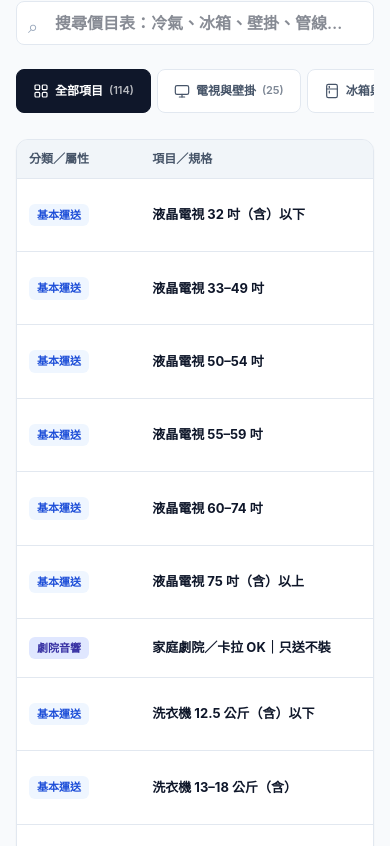
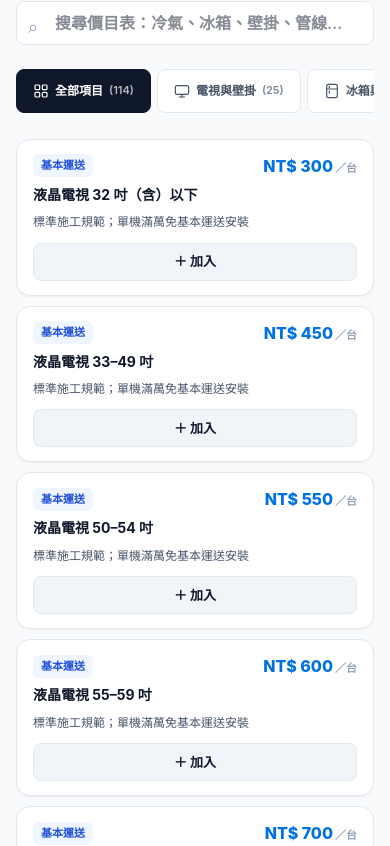
Before and after one commit to lalawgwg99/WGapp, a Next.js app: page / in a window 390 px wide. Shown: the part 2798-3644 px from the top of the page. Built offline with nearby package versions, Linux system fonts and the light colour scheme.

Commit message:
優化手機版價目表：自動轉為 Apple Inset Grouped 卡片清單，免左右滑動

```diff
--- a/app/globals.css
+++ b/app/globals.css
@@ -553,8 +553,98 @@ footer a:hover { color: var(--brand-blue); }
   .heading-row { flex-direction: column; }
   .search-box { width: 100%; }
   .filter { min-height: 44px; padding: 10px 16px; }
-  .fee-table th, .fee-table td { padding: 10px 12px; }
-  .table-add-btn { min-height: 38px; min-width: 60px; }
+  .filter-row { -webkit-overflow-scrolling: touch; scrollbar-width: none; }
+  .filter-row::-webkit-scrollbar { display: none; }
+
+  /* 手機版價目表：自動轉為 Apple 卡片列表，告別橫向滑動 */
+  .fee-table-wrap {
+    overflow-x: visible;
+    background: transparent;
+    border: 0;
+    border-radius: 0;
+    box-shadow: none;
+    margin-top: 12px;
+  }
+  .fee-table {
+    display: block;
+    width: 100%;
+    min-width: 0;
+  }
+  .fee-table thead {
+    display: none;
+  }
+  .fee-table tbody {
+    display: flex;
+    flex-direction: column;
+    gap: 10px;
+    width: 100%;
+  }
+  .fee-table tr {
+    display: grid;
+    grid-template-areas:
+      "badge price"
+      "name name"
+      "note note"
+      "action action";
+    grid-template-columns: 1fr auto;
+    align-items: center;
+    gap: 6px 12px;
+    background: var(--bg-surface);
+    border: 1px solid var(--border-subtle);
+    border-radius: 14px;
+    padding: 14px 16px;
+    box-shadow: var(--shadow-sm);
+  }
+  .fee-table tr.row-selected {
+    border-color: var(--brand-blue);
+    background: var(--brand-blue-subtle);
+  }
+  .fee-table td {
+    padding: 0;
+    border: 0;
+    display: block;
+  }
+  .fee-td-badge {
+    grid-area: badge;
+  }
+  .fee-td-name {
+    grid-area: name;
+    margin-top: 2px;
+  }
+  .fee-td-name .item-title {
+    font-size: 14px;
+    line-height: 1.35;
+  }
+  .fee-td-note {
+    grid-area: note;
+  }
+  .fee-td-note .item-note {
+    font-size: 12px;
+    color: var(--text-secondary);
+    line-height: 1.45;
+  }
+  .fee-td-price {
+    grid-area: price;
+    text-align: right;
+  }
+  .fee-td-price .price-num {
+    font-size: 16px;
+    color: var(--brand-blue);
+    font-weight: 800;
+  }
+  .fee-td-action {
+    grid-area: action;
+    margin-top: 6px;
+    padding-top: 8px;
+    border-top: 1px solid var(--border-subtle);
+  }
+  .fee-td-action .table-add-btn {
+    width: 100%;
+    min-height: 38px;
+    font-size: 13px;
+    border-radius: 8px;
+  }
+
   .note-cards { grid-template-columns: 1fr; }
   .source-note { flex-direction: column; align-items: flex-start; }
   footer { padding: 24px 16px calc(24px + env(safe-area-inset-bottom, 0px)); flex-direction: column; align-items: flex-start; }
--- a/app/page.tsx
+++ b/app/page.tsx
@@ -823,18 +823,18 @@ export default function Home() {
                 const inCart = Boolean(cart[item.id]) || (selectedExtras[item.id] ?? 0) > 0;
                 return (
                   <tr key={`fee-${item.id}`} className={inCart ? "row-selected" : ""}>
-                    <td>
+                    <td className="fee-td-badge">
                       <span className={`table-badge badge-${subBadge.type}`}>
                         {subBadge.text}
                       </span>
                     </td>
-                    <td>
+                    <td className="fee-td-name">
                       <strong className="item-title">{item.name}</strong>
                     </td>
-                    <td>
+                    <td className="fee-td-note">
                       <span className="item-note">{item.note || "標準施工規範；單機滿萬免基本運送安裝"}</span>
                     </td>
-                    <td className="item-price-cell">
+                    <td className="fee-td-price item-price-cell">
                       {isQuote ? (
                         <span className="price-quote">現場另議</span>
                       ) : (
@@ -844,7 +844,7 @@ export default function Home() {
                         </>
                       )}
                     </td>
-                    <td style={{ textAlign: "center" }}>
+                    <td className="fee-td-action" style={{ textAlign: "center" }}>
                       <button
                         type="button"
                         className="table-add-btn"
```
